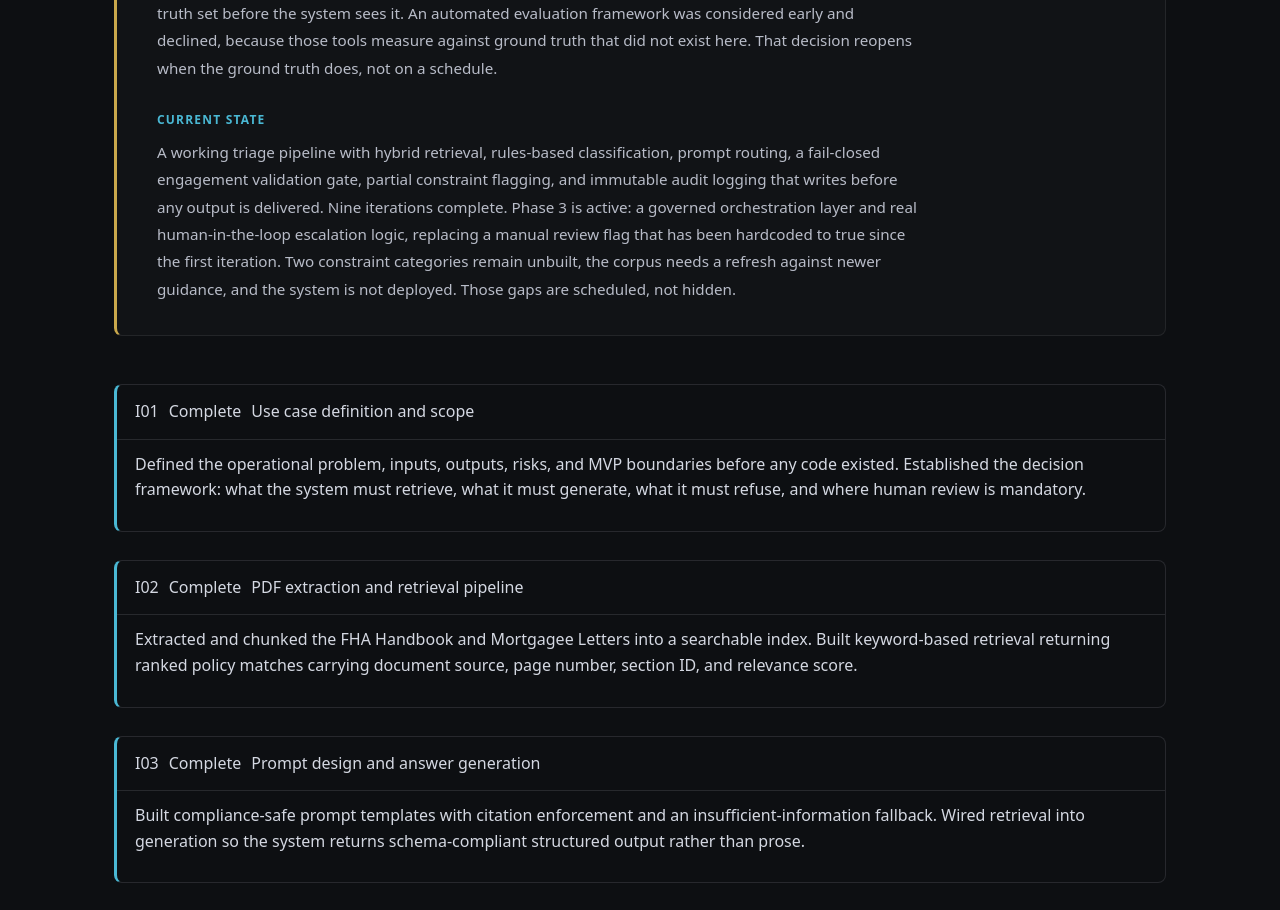
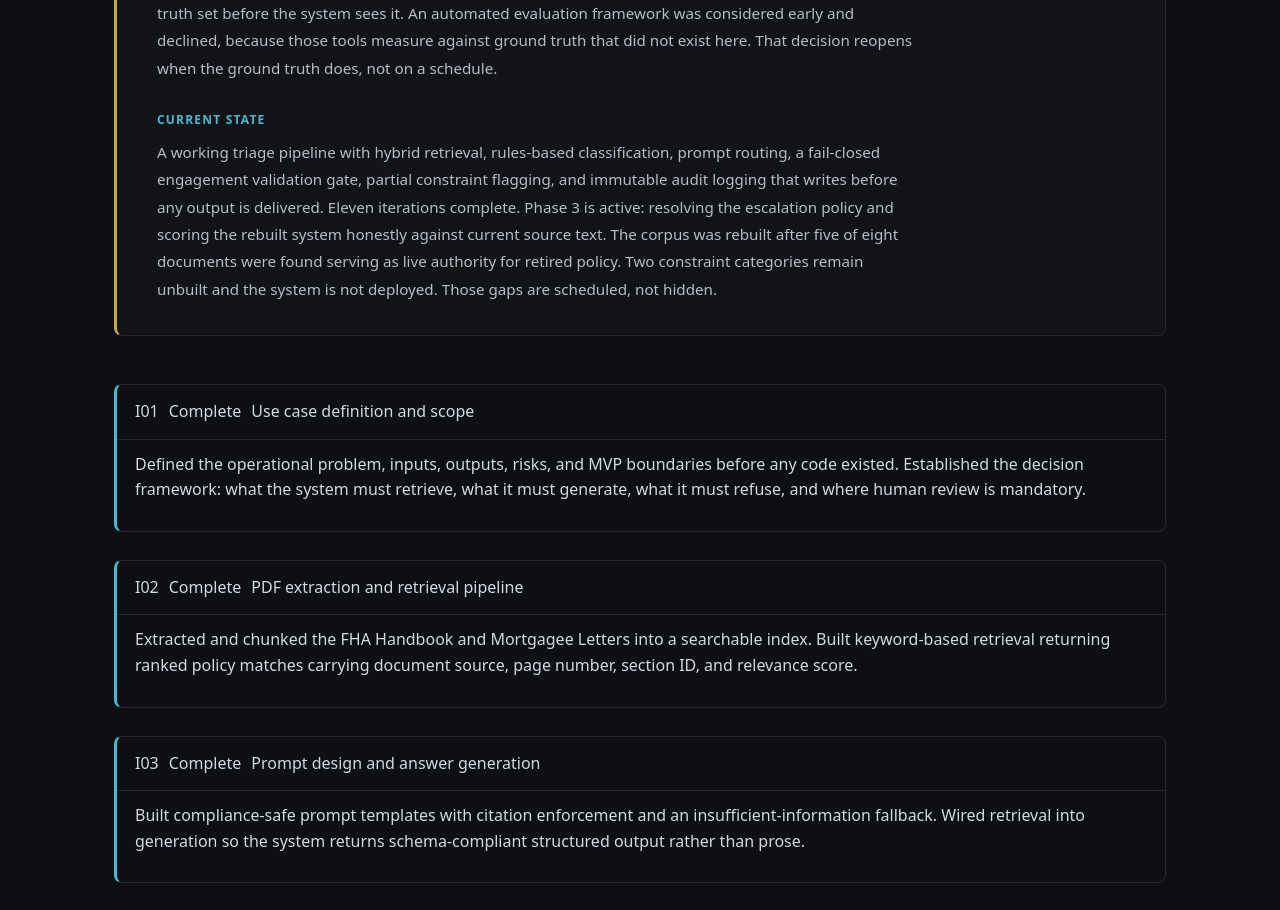
Before and after one commit to blendedpages-bq/pulse-pm, a React (Vite) app: page /portfolio in a window 1280 px wide. Shown: the part 1780-2690 px from the top of the page. Built offline with nearby package versions, Linux system fonts and the light colour scheme.

Commit message:
feat: I11 complete, I12 active

```diff
--- a/src/pages/Build.jsx
+++ b/src/pages/Build.jsx
@@ -201,11 +201,11 @@ export default function Build() {
       A working triage pipeline with hybrid retrieval, rules-based classification,
       prompt routing, a fail-closed engagement validation gate, partial constraint
       flagging, and immutable audit logging that writes before any output is
-      delivered. Nine iterations complete. Phase 3 is active: a governed orchestration
-      layer and real human-in-the-loop escalation logic, replacing a manual review
-      flag that has been hardcoded to true since the first iteration. Two constraint
-      categories remain unbuilt, the corpus needs a refresh against newer guidance,
-      and the system is not deployed. Those gaps are scheduled, not hidden.
+      delivered. Eleven iterations complete. Phase 3 is active: resolving the
+      escalation policy and scoring the rebuilt system honestly against current
+      source text. The corpus was rebuilt after five of eight documents were found
+      serving as live authority for retired policy. Two constraint categories remain
+      unbuilt and the system is not deployed. Those gaps are scheduled, not hidden.
     </p>
   </div>
 </div>
```
